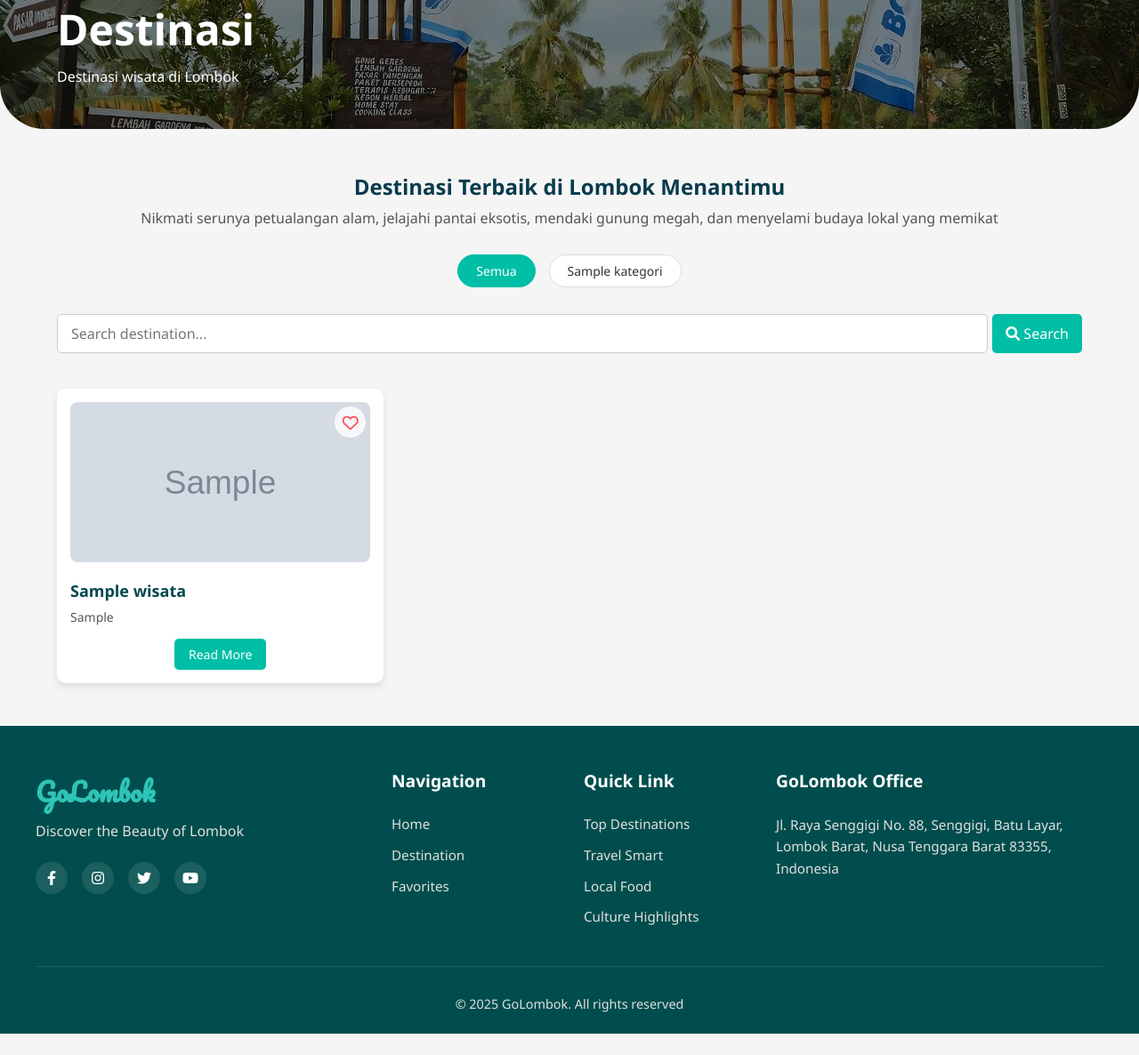
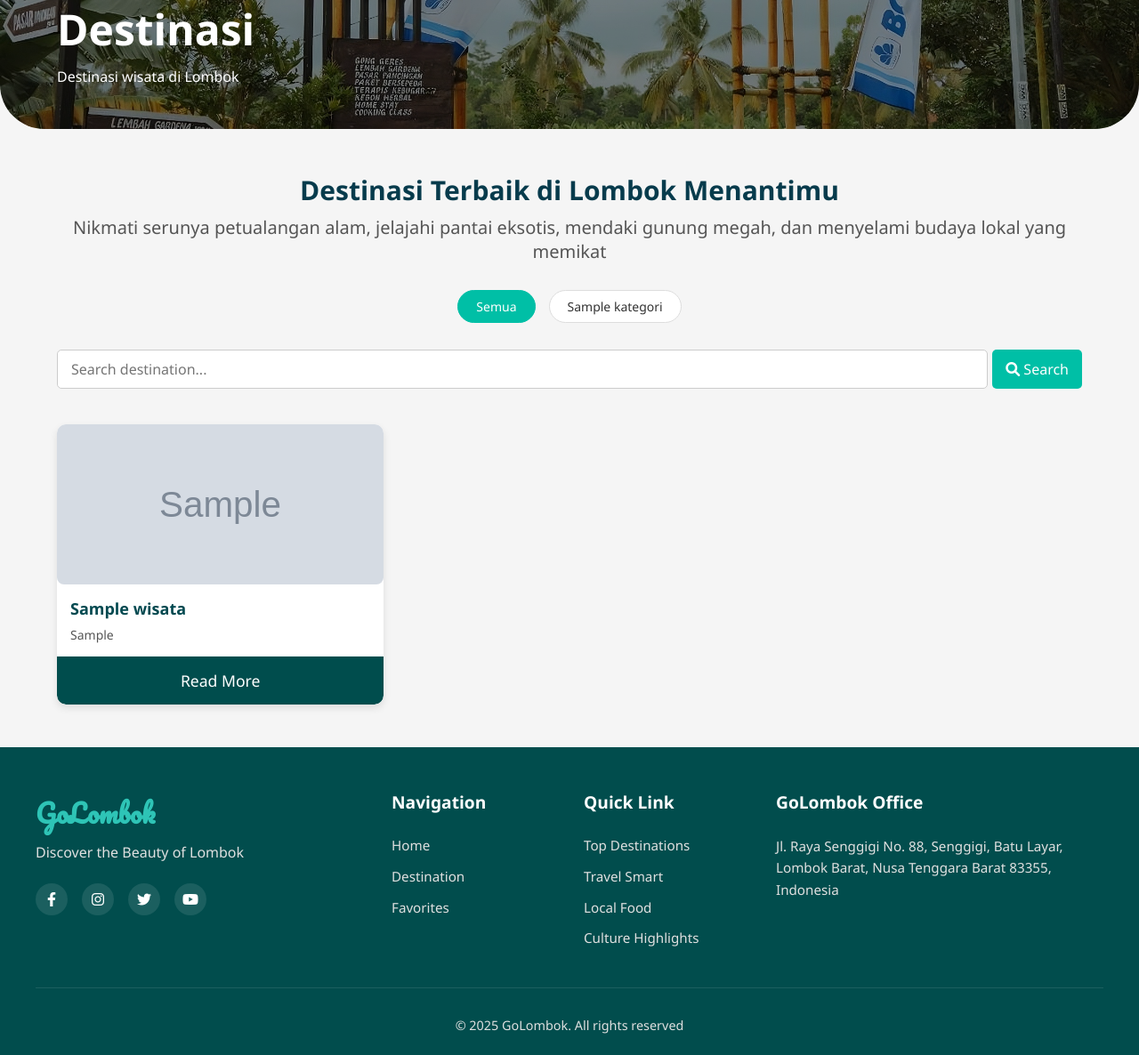
Before and after one commit to registadc/projek-golombok, a PHP site: page /destinasi.php in a window 1280 px wide. Shown: the part 495-1681 px from the top of the page at 89% size. Before the commit the page ends 1657 px from the top, so only its background shows below. Run offline with PHP 8.4, Linux system fonts and the light colour scheme; tables that the repository leaves empty or names only in its code hold one stand-in row (values such as "Sample post"); grey boxes marked "Sample" are stand-in pictures.

Commit message:
commit 19 okt

```diff
--- a/destinasi.php
+++ b/destinasi.php
@@ -18,7 +18,6 @@
 
 $destinasi = $koneksi->query($sql);
 
-// Handle add to favorites
 if (isset($_GET['add_favorite']) && isset($_GET['id_wisata'])) {
     session_start();
     if (isset($_SESSION['user_id'])) {
@@ -119,7 +118,7 @@
         }
 
         .destinasi h2 {
-            font-size: 24px;
+            font-size: 30px;
             font-weight: 700;
             color: #073B4C;
             margin-bottom: 8px;
@@ -130,6 +129,7 @@
             color: #555;
             margin-bottom: 30px;
             text-align: center;
+            font-size: 20px;
         }
 
         .search-container {
@@ -193,10 +193,11 @@
             background-color: white;
             border-radius: 10px;
             box-shadow: 0 4px 8px rgba(0,0,0,0.1);
-            padding: 15px;
-            text-align: center;
+            overflow: hidden; /* Penting supaya rounded bawah tombol ikut rapi */
+            display: flex;
+            flex-direction: column;
+            justify-content: space-between;
             transition: transform 0.3s ease, box-shadow 0.3s ease;
-            position: relative;
         }
 
         .destinasi-item:hover {
@@ -217,6 +218,7 @@
             color: #024950;
             margin-bottom: 8px;
             text-align: left;
+            padding-left: 15px;
         }
 
         .destinasi-item p {
@@ -224,17 +226,24 @@
             font-size: 14px;
             margin-bottom: 15px;
             text-align: left;
+            padding-left: 15px;
         }
 
         .btn-read {
-            display: inline-block;
-            padding: 8px 16px;
-            background-color: #00bfa6;
-            color: white;
-            border-radius: 5px;
+            display: block;
+            width: 100%;
+            background-color: #004d4d;
+            color: #ffffff;
             text-decoration: none;
-            font-size: 14px;
-            transition: background-color 0.3s ease;
+            font-size: 1.1rem;
+            font-weight: 500;
+            padding: 15px 0;
+            border: none;
+            border-radius: 0 0 10px 10px;
+            transition: all 0.3s ease;
+            text-align: center;
+            cursor: pointer;
+            box-shadow: inset 0 0 0 0 #00796b;
         }
 
         .btn-read:hover {
```
